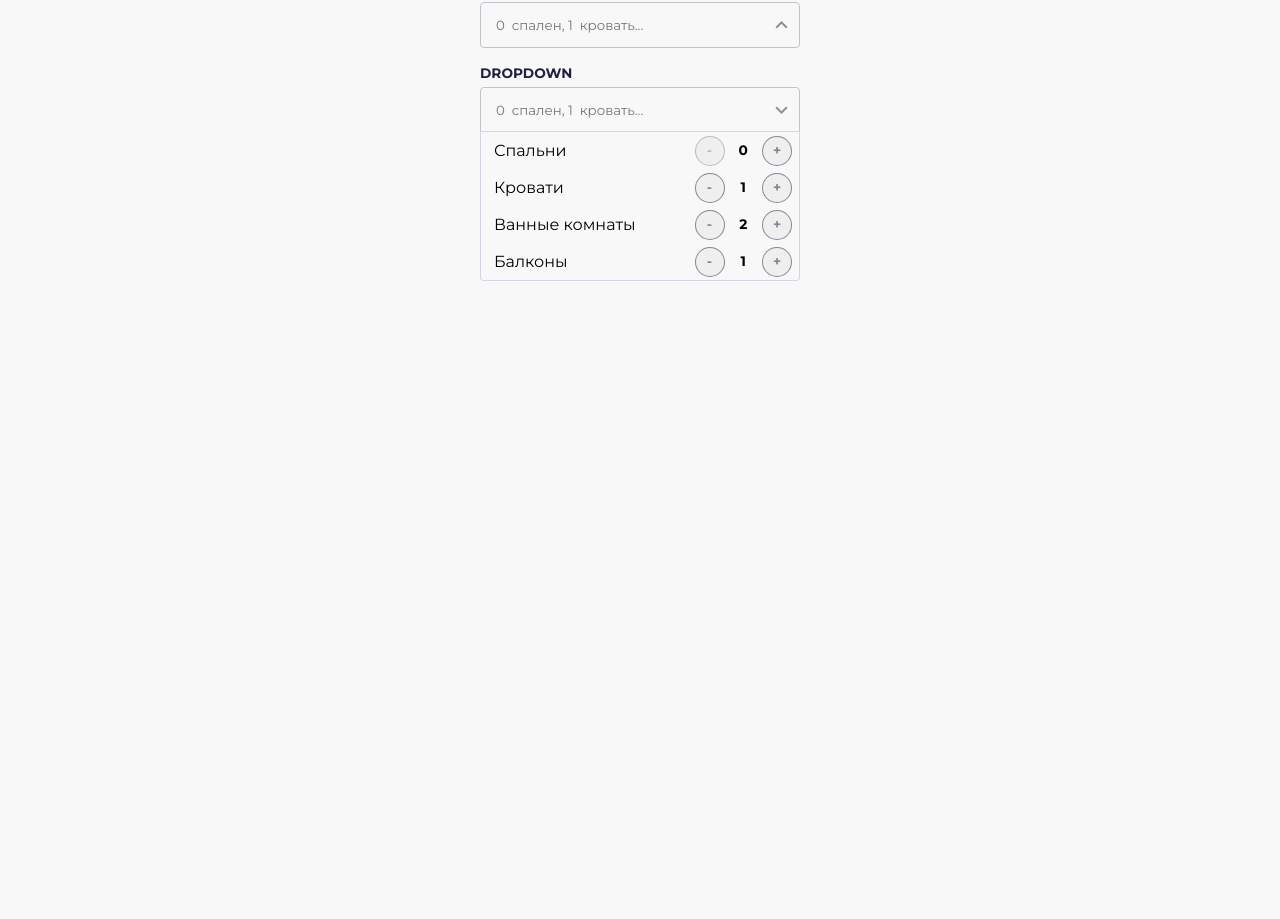
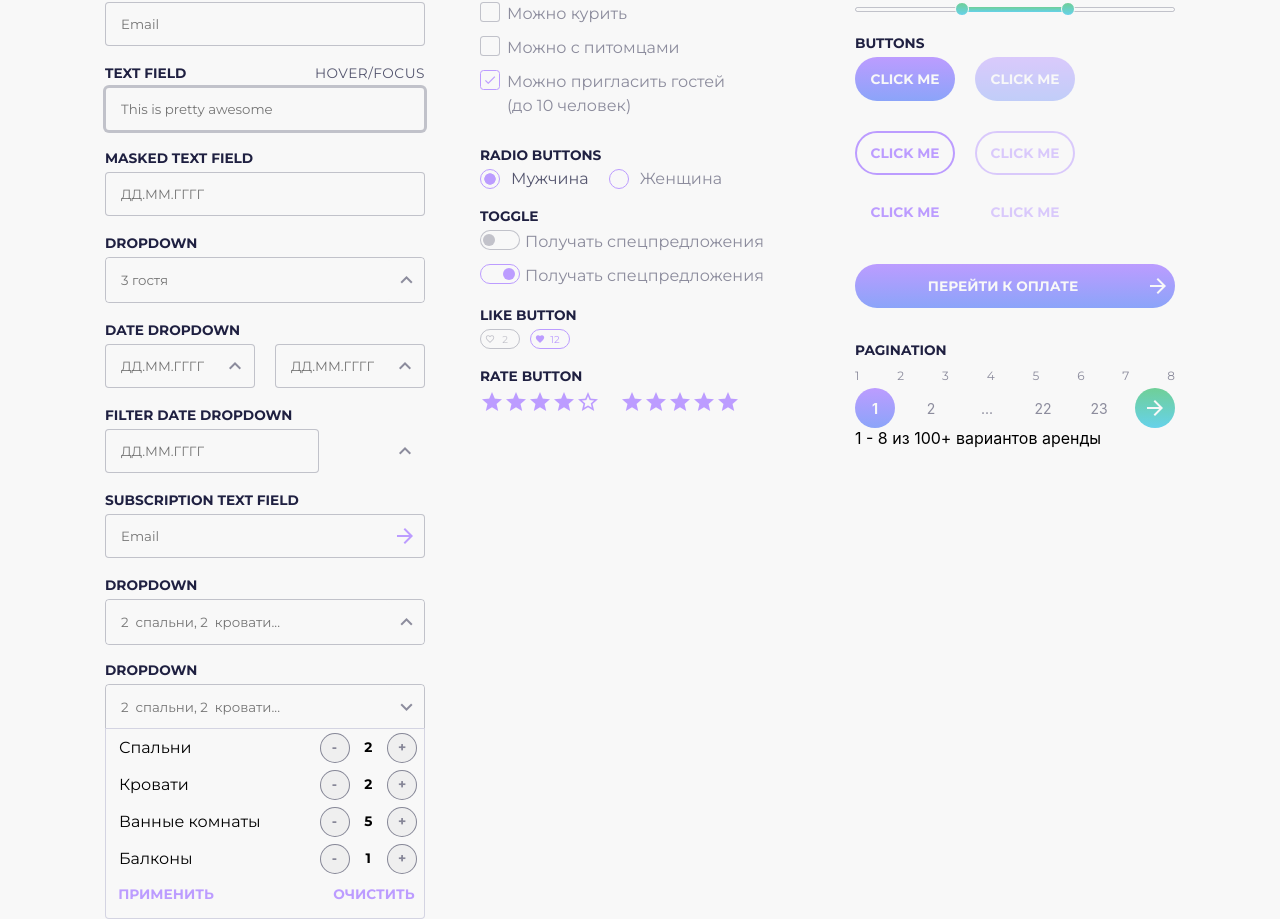
Before and after one commit to NaN-Simon/hotel-toxin-react, a React (Create React App) app: page /#/formandelements in a window 1280 px wide. Shown: the part 110-1029 px from the top of the page. Before the commit the page ends 800 px from the top, so only its background shows below. Built offline with nearby package versions, Linux system fonts and the light colour scheme.

Commit message:
feat: add buttons for dropdown

```diff
--- a/src/components/Dropdown/Dropdown.module.scss
+++ b/src/components/Dropdown/Dropdown.module.scss
@@ -55,6 +55,7 @@
     flex-direction: column;
     min-width: 100%;
     max-width: 100%;
+    padding-bottom: 6px;
     font-family: montserrat,arial,sans-serif;
     background-color: #F8F8F8;
     border: 1px solid rgb(104 106 158 / 25%);
@@ -63,6 +64,19 @@
     cursor: default;
   }
 
+  &__btn-container{
+    display: none;
+    flex-direction: row;
+    justify-content: space-between;
+    padding-top: 10px;
+    padding-bottom: 10px;
+    padding-left: 10px;
+
+    &--has-btn{
+      display: flex;
+    }
+  }
+
   &__open{
     display: flex;
   }
--- a/src/components/Dropdown/Dropdown.tsx
+++ b/src/components/Dropdown/Dropdown.tsx
@@ -2,6 +2,7 @@ import React, { useState } from 'react';
 import Counter from '../Counter/Counter';
 import styles from './Dropdown.module.scss';
 import classNames from 'classnames';
+import Button from '../Button/Button';
 
 const pluralGuests = ['гость', 'гостя', 'гостей'];
 const pluralBedroom = ['спальня', 'спальни', 'спален'];
@@ -14,9 +15,9 @@ const dataGuests = [
 ];
 
 const dataRoom = [
-  { id: 1, title: 'Спальни', name: 'bedroom', value: 0 },
-  { id: 2, title: 'Кровати', name: 'bed', value: 1 },
-  { id: 3, title: 'Ванные комнаты', name: 'bathroom', value: 2 },
+  { id: 1, title: 'Спальни', name: 'bedroom', value: 2 },
+  { id: 2, title: 'Кровати', name: 'bed', value: 2 },
+  { id: 3, title: 'Ванные комнаты', name: 'bathroom', value: 5 },
   { id: 4, title: 'Балконы', name: 'balcony', value: 1 },
 ];
 
@@ -30,9 +31,10 @@ interface IDropdownData {
 interface IDropdown {
   isOpened?: boolean;
   preset?: string;
+  hasBtn? : boolean
 }
 
-const Dropdown = ({ isOpened, preset }: IDropdown) => {
+const Dropdown = ({ isOpened, preset, hasBtn }: IDropdown) => {
   const dataPreset = preset === 'room' ? dataRoom : dataGuests;
   const valueSum = () => dataPreset.reduce((sum, cur) => sum + cur.value, 0);
 
@@ -50,6 +52,10 @@ const Dropdown = ({ isOpened, preset }: IDropdown) => {
   const classesDropdownDrop = classNames(
     styles['dropdown__drop'],
     opened && styles['dropdown__open']
+  );
+  const classesBtnContainer = classNames(
+    styles['dropdown__btn-container'],
+    hasBtn && styles['dropdown__btn-container--has-btn']
   );
 
   const updateDropdown = (id: number, count: number) => {
@@ -128,6 +134,10 @@ const Dropdown = ({ isOpened, preset }: IDropdown) => {
             />
           );
         })}
+      <div className={classesBtnContainer}>
+        <Button type='link'>применить</Button>
+        <Button type='link'>очистить</Button>
+      </div>
       </div>
     </div>
   );
--- a/src/pages/FormAndElements/FormAndElements.module.scss
+++ b/src/pages/FormAndElements/FormAndElements.module.scss
@@ -99,6 +99,11 @@
       margin-bottom: 15px;
     }
   }
+
+  &--raiseIndex{
+    position: relative;
+    z-index: 1000;
+  }
 }
 
 @media (max-width: 1080px){
--- a/src/pages/FormAndElements/FormAndElements.tsx
+++ b/src/pages/FormAndElements/FormAndElements.tsx
@@ -1,5 +1,6 @@
 import React from 'react';
 import styles from './FormAndElements.module.scss';
+import classNames from 'classnames';
 import CheckboxList from '../../components/CheckboxList/CheckboxList';
 import Dropdown from '../../components/Dropdown/Dropdown';
 import Heading from '../../components/Heading/Heading';
@@ -15,6 +16,11 @@ import Paginate from '../../components/Paginate/Paginate';
 import RateButton from '../../components/RateButton/RateButton';
 
 export default function FormAndElements() {
+  const classesDropdown = classNames(
+    styles['form-elements__large-wrapper'],
+    styles['form-elements--raiseIndex']
+  );
+
   return (
     <div className={styles['color-and-types']}>
       <header className={styles['form-elements__header']}>
@@ -22,8 +28,7 @@ export default function FormAndElements() {
       </header>
       <main className={styles['form-elements__main']}>
         <div className={styles['form-elements__container']}>
-
-          {/* <div className={styles['form-elements__text-fields-buttons']}>
+          <div className={styles['form-elements__text-fields-buttons']}>
             <div className={styles['form-elements__text-fields']}>
               <div className={styles['form-elements__large-wrapper']}>
                 <Heading type="h3" title="TEXT FIELD" description="DEFAULT" />
@@ -146,16 +151,16 @@ export default function FormAndElements() {
                 <Paginate itemCounts={180} itemsPerPage={8} />
               </div>
             </div>
-          </div> */}
+          </div>
 
           <div className={styles['form-elements__dropdowns']}>
-            <div className={styles['form-elements__large-wrapper']}>
+            <div className={classesDropdown}>
               <Heading type="h3" title="Dropdown" />
-              <Dropdown preset='room' />
+              <Dropdown preset="room" hasBtn />
             </div>
             <div className={styles['form-elements__large-wrapper']}>
               <Heading type="h3" title="Dropdown" />
-              <Dropdown isOpened preset='room' />
+              <Dropdown isOpened preset="room" hasBtn />
             </div>
           </div>
         </div>
```
